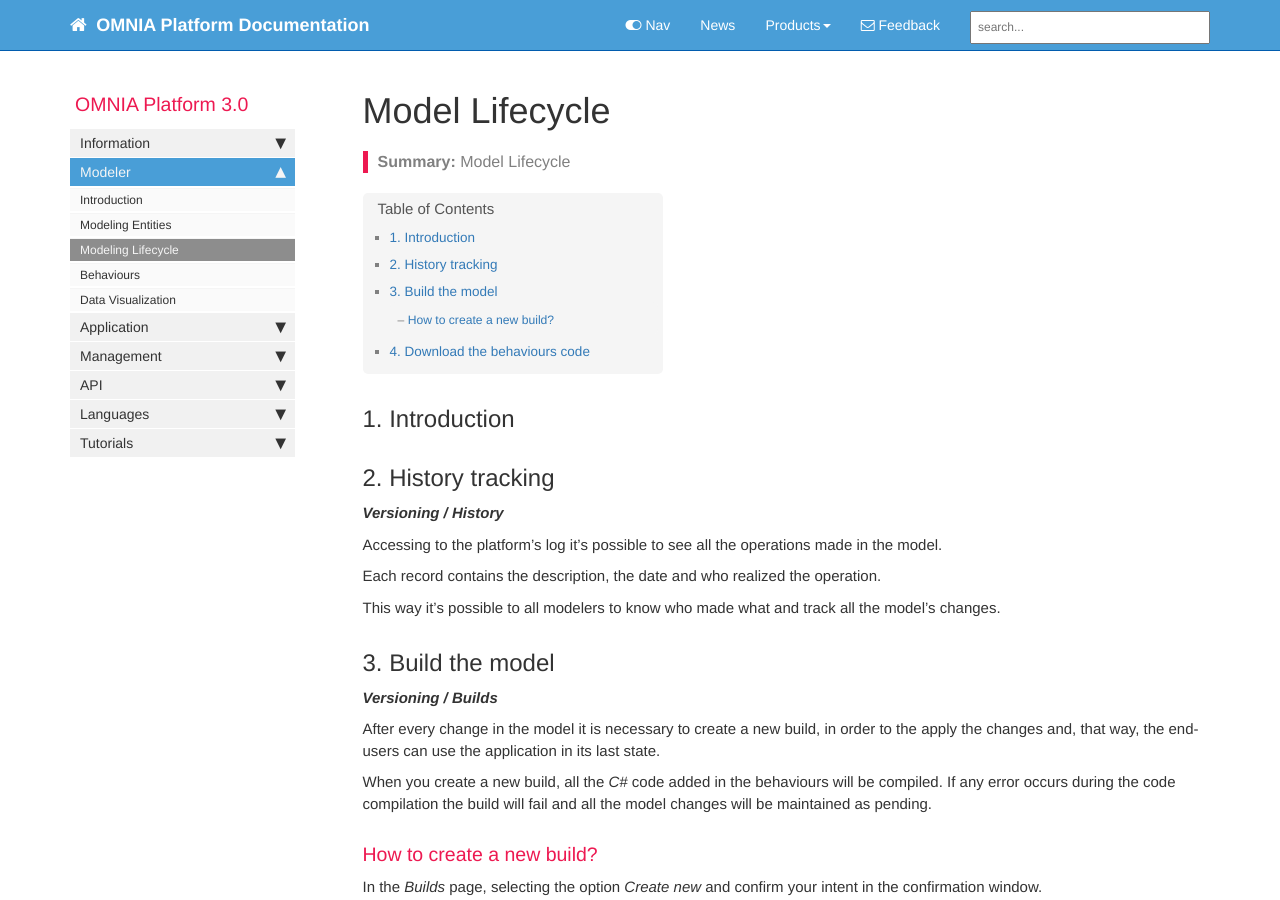
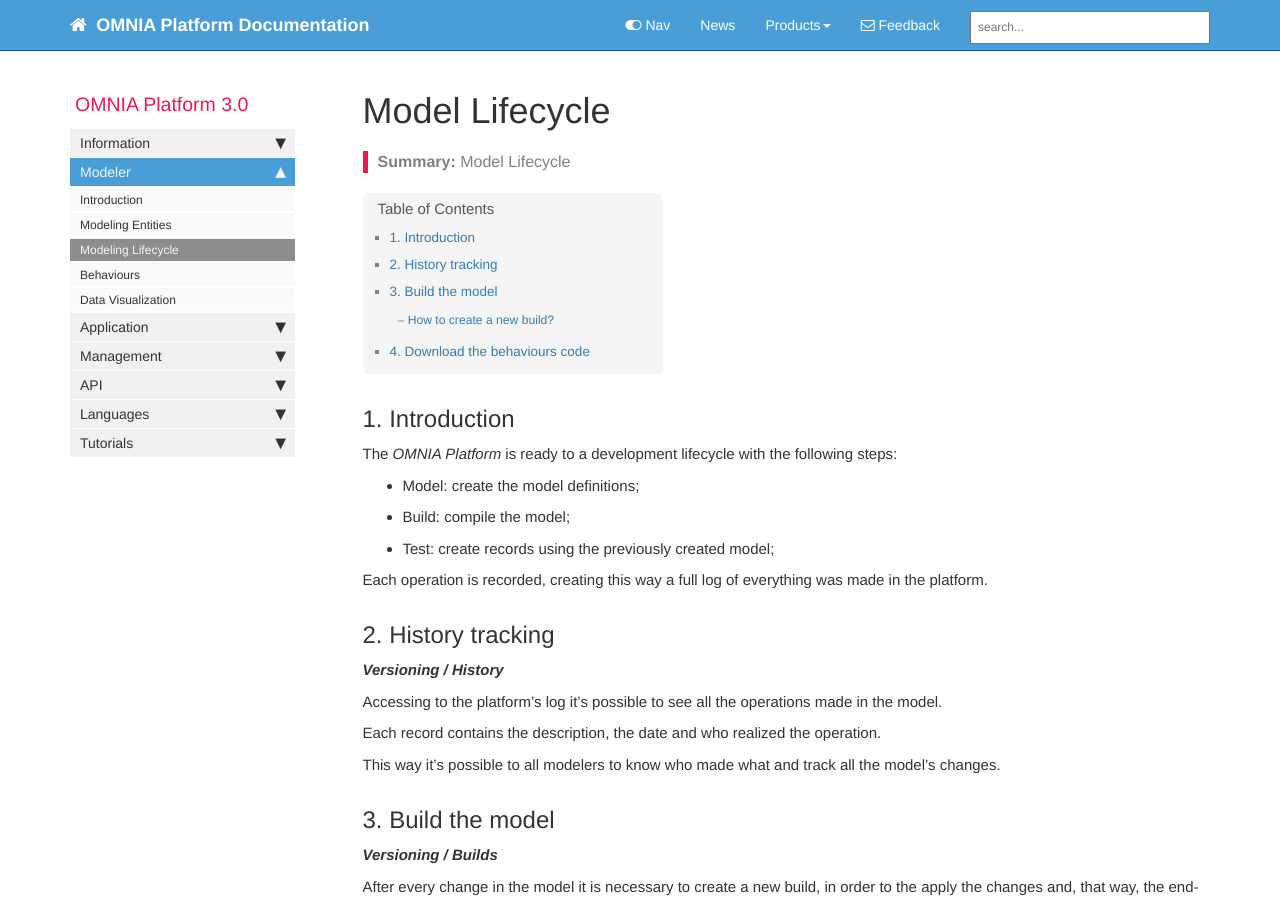
Before and after one commit to daniel8lopes/omnia3, a Jekyll site: the page built from docs/pages/omnia3/Modeler/omnia3_modeler_lifecycle.md, in a window 1280 px wide and 900 px high. Built offline with Jekyll 4.4.1, drawn with Linux system fonts in a browser that asks for light colours; nearby versions of some CDN libraries; comment, search, counter and statistics services are not loaded.

Commit message:
Add introduction

```diff
--- a/docs/pages/omnia3/Modeler/omnia3_modeler_lifecycle.md
+++ b/docs/pages/omnia3/Modeler/omnia3_modeler_lifecycle.md
@@ -8,6 +8,12 @@ folder: omnia3
 ---
 
 ## 1. Introduction
+The _OMNIA Platform_ is ready to a development lifecycle with the following steps:
+* Model: create the model definitions;
+* Build: compile the model;
+* Test: create records using the previously created model;
+
+Each operation is recorded, creating this way a full log of everything was made in the platform.
 
 ## 2. History tracking
 __*Versioning / History*__
```
